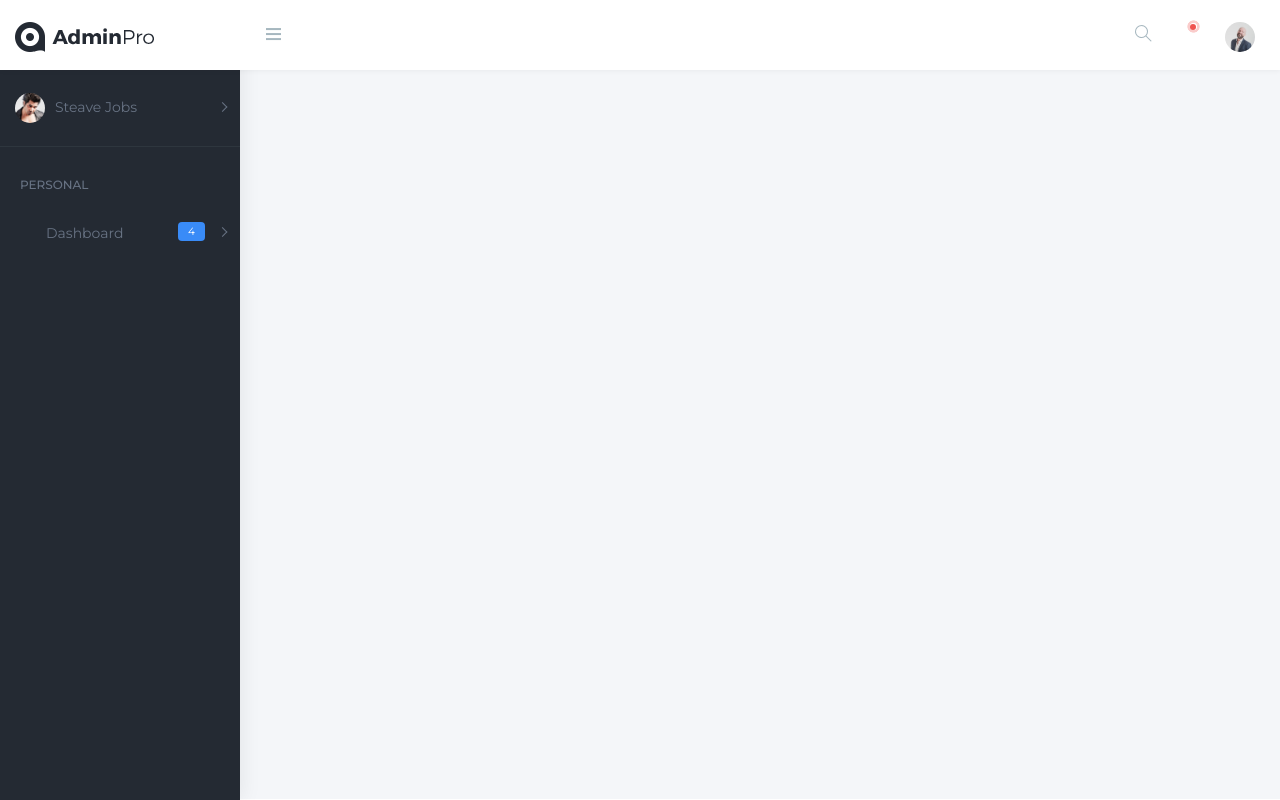
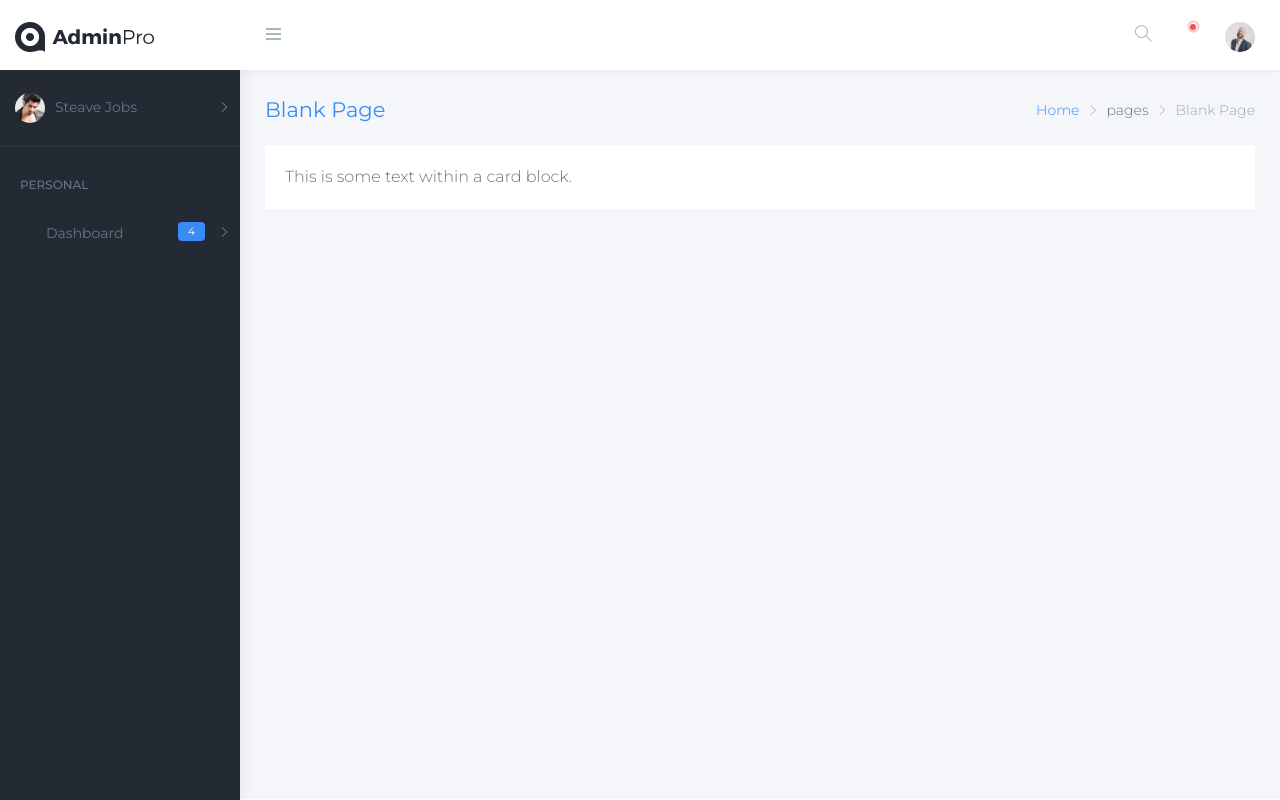
Before and after one commit to FcoSuastegui/adminpro, an Angular app: page / in a window 1280 px wide. Built offline with nearby package versions, Linux system fonts and the light colour scheme; a web font is replaced by a local one.

Commit message:
Configurando el breadcrumbs

```diff
--- a/src/app/app.component.html
+++ b/src/app/app.component.html
@@ -11,6 +11,21 @@
         <!-- Container fluid  -->
         <!-- ============================================================== -->
         <div class="container-fluid">
+            <app-breadcrumbs></app-breadcrumbs>
+            <!-- <router-outlet></router-outlet> -->
+            <!-- Start Page Content -->
+            <!-- ============================================================== -->
+            <div class="row">
+                <div class="col-12">
+                    <div class="card">
+                        <div class="card-body">
+                            This is some text within a card block.
+                        </div>
+                    </div>
+                </div>
+            </div>
+            <!-- ============================================================== -->
+            <!-- End PAge Content -->
         </div>
         <!-- End Container fluid  -->
         <!-- ============================================================== -->
--- a/src/app/shared/breadcrumbs/breadcrumbs.component.html
+++ b/src/app/shared/breadcrumbs/breadcrumbs.component.html
@@ -1 +1,23 @@
-<p>breadcrumbs works!</p>
+<!-- ============================================================== -->
+<!-- Bread crumb and right sidebar toggle -->
+<!-- ============================================================== -->
+<div class="row page-titles">
+    <div class="col-md-5 align-self-center">
+        <h3 class="text-themecolor">Blank Page</h3>
+    </div>
+    <div class="col-md-7 align-self-center">
+        <ol class="breadcrumb">
+            <li class="breadcrumb-item">
+                <a href="javascript:void(0)">Home</a>
+            </li>
+            <li class="breadcrumb-item">pages</li>
+            <li class="breadcrumb-item active">Blank Page</li>
+        </ol>
+    </div>
+    <!-- <div>
+        <button class="right-side-toggle waves-effect waves-light btn-inverse btn btn-circle btn-sm pull-right m-l-10"><i class="ti-settings text-white"></i></button>
+    </div> -->
+</div>
+<!-- ============================================================== -->
+<!-- End Bread crumb and right sidebar toggle -->
+<!-- ============================================================== -->
```
